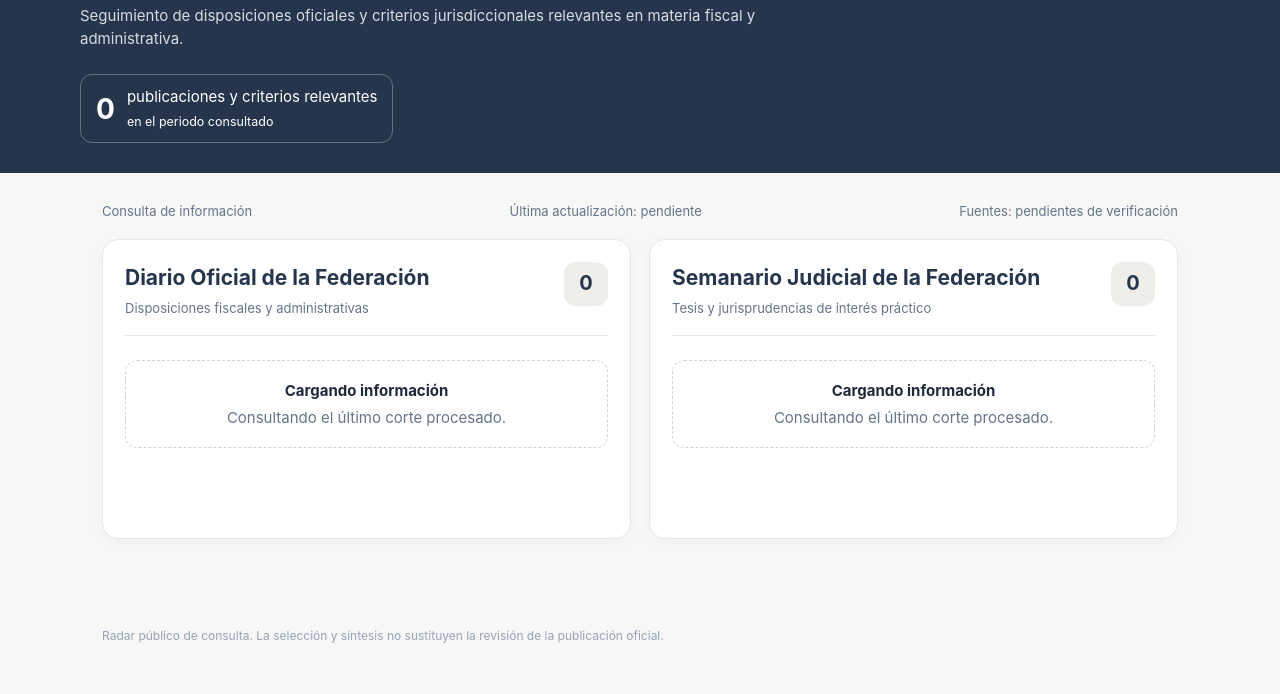
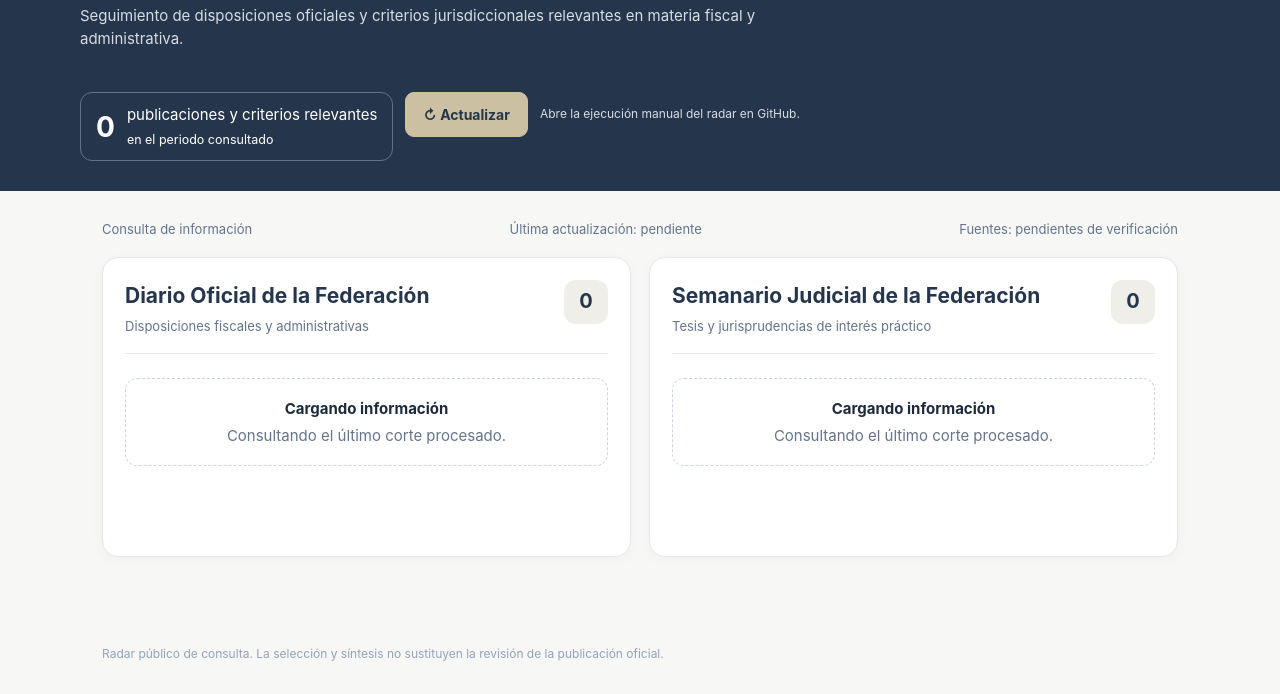
Before and after one commit to christianngm-svg/radar-fiscal-administrativo, a plain HTML site: page index.html in a window 1280 px wide. Shown: the part 115-809 px from the top of the page. Drawn offline with Linux system fonts and the light colour scheme.

Commit message:
Add manual refresh button and per-source status

```diff
--- a/index.html
+++ b/index.html
@@ -12,7 +12,7 @@
     .brand{font-size:12px;letter-spacing:.16em;text-transform:uppercase;color:#ddd3bd;font-weight:700}
     h1{font-size:clamp(27px,4vw,42px);line-height:1.1;margin:12px 0 8px;font-weight:650}
     .subtitle{color:#d7dce3;margin:0;max-width:720px}
-    .total{display:inline-flex;align-items:center;gap:12px;margin-top:24px;padding:10px 15px;border:1px solid #657286;border-radius:12px}
+    .header-actions{display:flex;align-items:center;gap:12px;flex-wrap:wrap;margin-top:18px}.refresh{appearance:none;border:1px solid #ccc0a3;background:#ccc0a3;color:#25364c;border-radius:9px;padding:11px 17px;font-weight:750;font-size:14px;cursor:pointer;text-decoration:none;display:inline-flex;align-items:center;gap:8px}.refresh:hover{background:#ddd3bd}.refresh-note{font-size:12px;color:#d7dce3}.total{display:inline-flex;align-items:center;gap:12px;margin-top:24px;padding:10px 15px;border:1px solid #657286;border-radius:12px}
     .total strong{font-size:28px;color:#fff;line-height:1}
     main{max-width:1120px;margin:28px auto;padding:0 22px 60px}
     .meta{display:flex;flex-wrap:wrap;justify-content:space-between;gap:8px;color:var(--muted);font-size:13px;margin-bottom:18px}
@@ -38,7 +38,7 @@
   <div class="brand">GMD Abogados</div>
   <h1>Radar Fiscal Administrativo</h1>
   <p class="subtitle">Seguimiento de disposiciones oficiales y criterios jurisdiccionales relevantes en materia fiscal y administrativa.</p>
-  <div class="total"><strong id="total">0</strong><span>publicaciones y criterios relevantes<br><small>en el periodo consultado</small></span></div>
+  <div class="header-actions"><div class="total"><strong id="total">0</strong><span>publicaciones y criterios relevantes<br><small>en el periodo consultado</small></span></div><a class="refresh" href="https://github.com/christianngm-svg/radar-fiscal-administrativo/actions/workflows/check-sources.yml" target="_blank" rel="noopener noreferrer">↻ Actualizar</a><span class="refresh-note">Abre la ejecución manual del radar en GitHub.</span></div>
 </header>
 <main>
   <div class="meta"><span id="period">Consulta de información</span><span id="updated">Última actualización: pendiente</span><span id="sources">Fuentes: pendientes de verificación</span></div>
```
